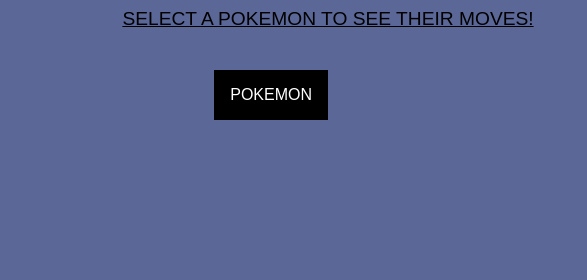
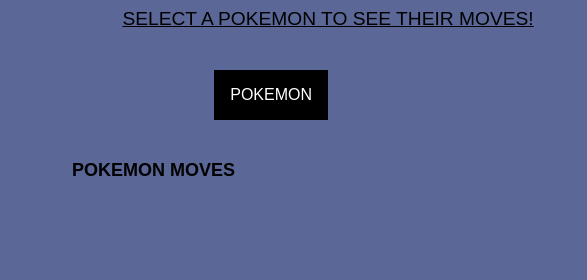
Before and after one commit to patrickmason73/Phase-1-project-2, a website: page index.html in a window 1280 px wide. Shown: the top 280 px of the page, 312-899 px from the left. Drawn offline with Linux system fonts and the light colour scheme.

Commit message:
added header for pokemon moves

```diff
--- a/index.html
+++ b/index.html
@@ -33,6 +33,7 @@
       <form >
     <div class="display">
       <h1>
+        <p>POKEMON MOVES</p>
         <p id="stat"></p>
 
       </h1>
```
